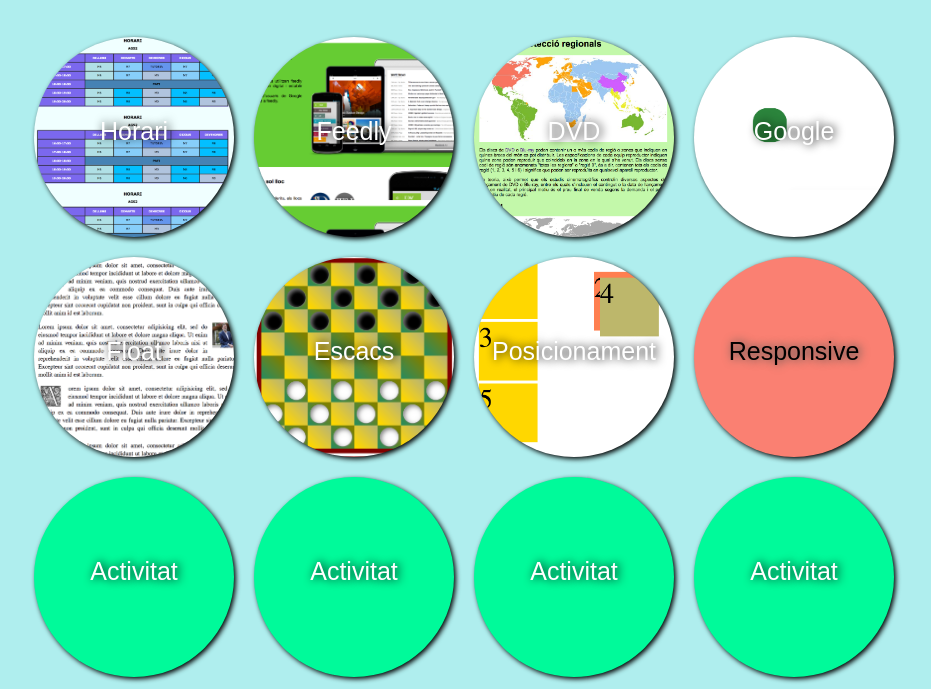
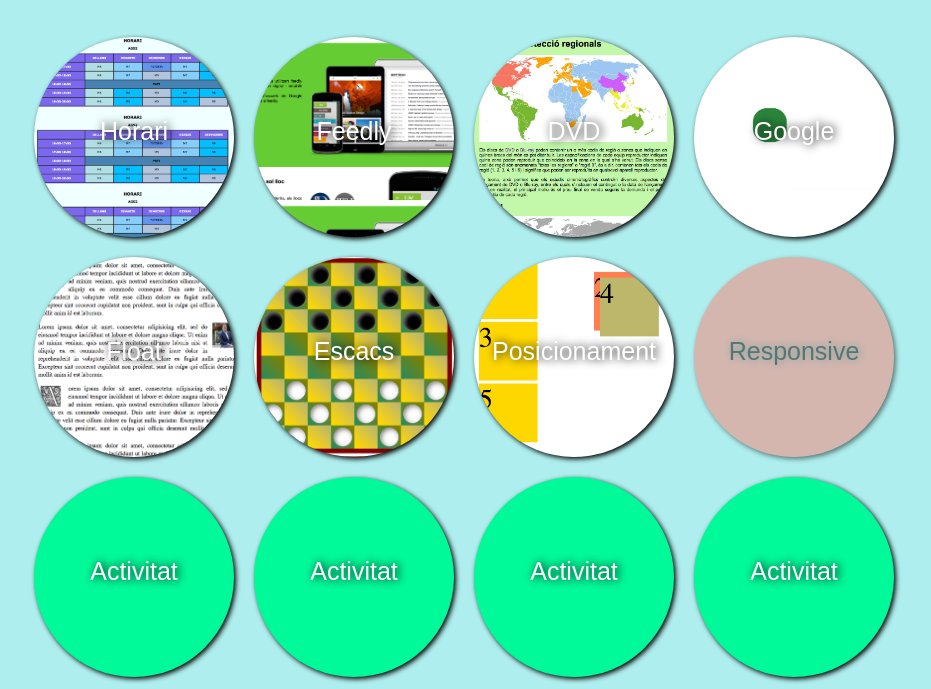
Before and after one commit to agarciau2019crn/AGS2, a plain HTML site: page index.html in a window 1280 px wide. In both pictures the pointer is over the item "Responsive". Shown: the part 111-800 px from the top of the page, without its empty margins (176-1107 px from the left). Drawn offline with Linux system fonts and the light colour scheme.

Commit message:
Add files via upload

```diff
--- a/estils.css
+++ b/estils.css
@@ -137,3 +137,8 @@ a:hover {
   opacity: 0.5;
   filter: alpha(opacity=50);
 }
+
+#a08:hover {
+  opacity: 0.5;
+  filter: alpha(opacity=50);
+}
```
